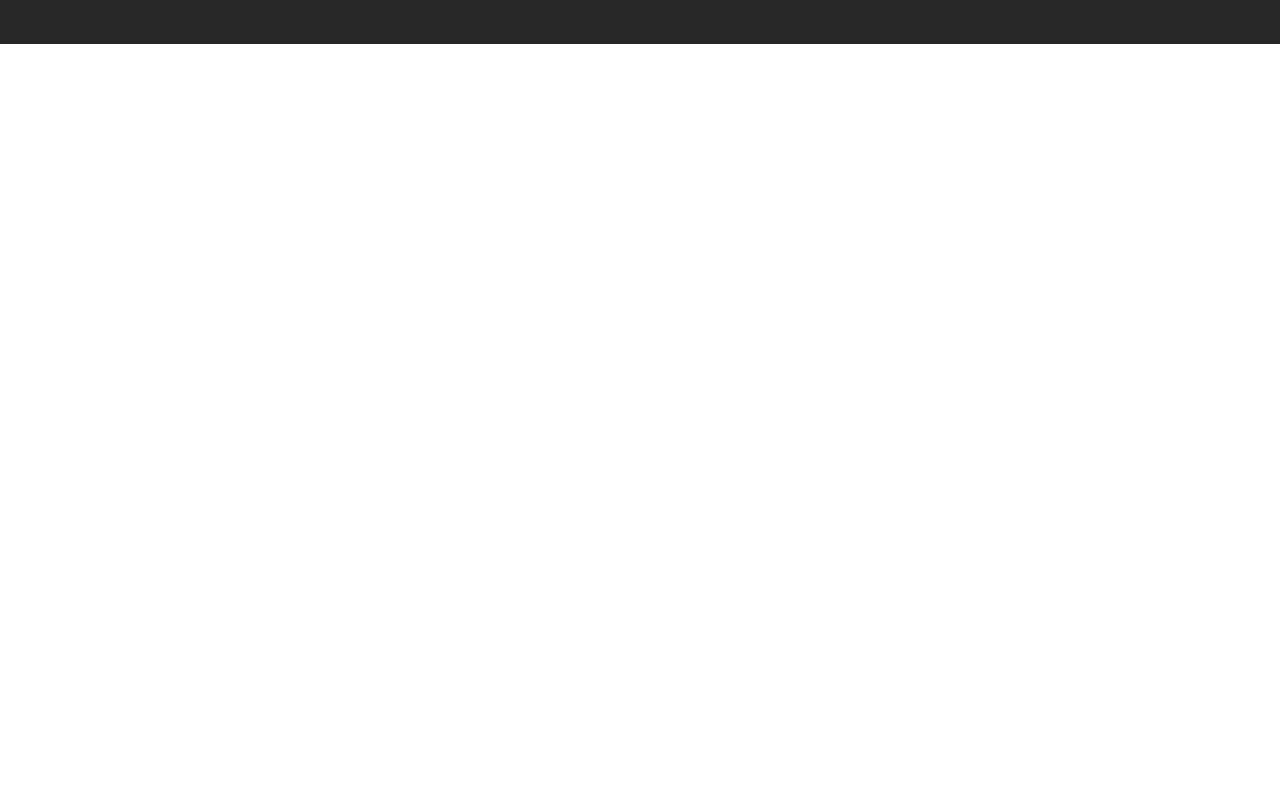
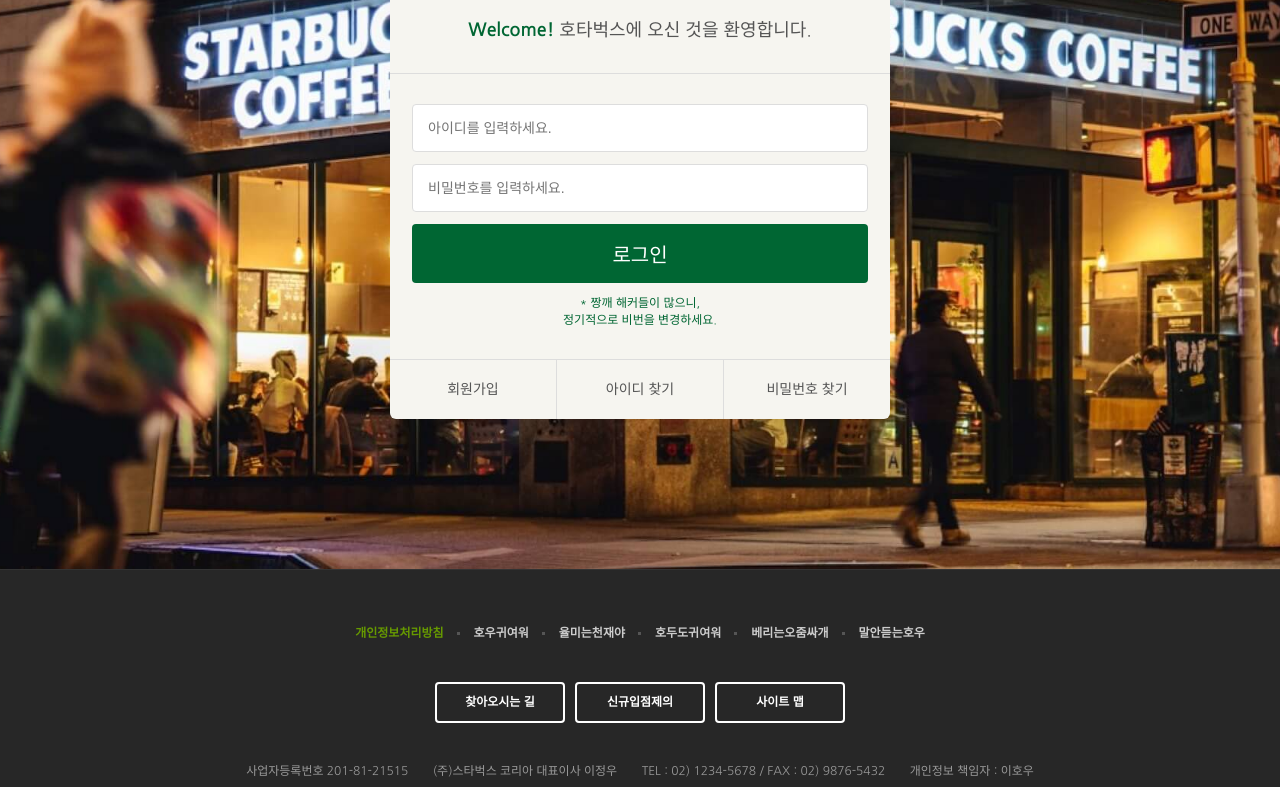
Before and after one commit to howooking/hotarbucks, a plain HTML site: page signin/index.html in a window 1280 px wide. Shown: the part 298-1085 px from the top of the page. Before the commit the page ends 800 px from the top, so only its background shows below. Drawn offline with nearby package versions, Linux system fonts and the light colour scheme.

Commit message:
로그인페이지 추가

```diff
--- /dev/null
+++ b/css/signin.css
@@ -0,0 +1,80 @@
+/* SIGN IN */
+.signin {
+  margin-top: 120px;
+  padding: 100px 0 150px;
+  background-image: url(../images/signin_bg.jpg);
+  background-position: center;
+  background-repeat: no-repeat;
+  background-attachment: fixed;
+  background-size: cover;
+}
+.signin h1 {
+  color: #fff;
+  font-size: 30px;
+  font-weight: 700;
+  text-align: center;
+  margin-bottom: 24px;
+}
+.signin__card {
+  width: 500px;
+  margin: 0 auto;
+  color: #555;
+  border-radius: 6px;
+  background-color: #f6f5f0;
+  box-shadow: 2px 2px 20 px rgba(0,0,0,.3);
+}
+.signin__card h2 {
+  padding: 30px;
+  text-align: center;
+  font-size: 18px;
+  border-bottom: 1px solid #ddd;
+}
+.signin__card h2 strong{
+ font-weight: 700;
+ color: #063;
+}
+.signin__card form {
+  padding: 30px 22px;
+}
+.signin__card form input {
+  width: 100%;
+  margin-bottom: 12px;
+  padding: 15px;
+  border: 1px solid #ddd;
+  border-radius: 4px;
+  outline: none;
+  box-sizing: border-box;
+  font-size: 14px;
+}
+/* 속성선택자 */
+.signin__card form [type="submit"] {
+  background-color: #063;
+  border: none;
+  color: #fff;
+  font-size: 20px;
+  cursor: pointer;
+}
+.signin__card form p {
+  font-size: 12px;
+  color: #063;
+  text-align: center;
+}
+.signin__card .actions {
+  border-top: 1px solid #ddd;
+  display: flex;
+}
+.signin__card .actions a {
+  text-align: center;
+  flex-grow: 1;
+  flex-basis: 0;
+  padding: 20px;
+  color: #555;
+  font-size: 14px;
+  border-right: 1px solid #ddd;
+}
+.signin__card .actions a:last-child {
+  border-right: none;
+}
+.signin__card .actions a:hover {
+  text-decoration: underline;
+}
--- a/signin/index.html
+++ b/signin/index.html
@@ -27,6 +27,7 @@
   <link href="https://fonts.googleapis.com/css2?family=Nanum+Gothic:wght@400;700&display=swap" rel="stylesheet">
   <link href="https://fonts.googleapis.com/icon?family=Material+Icons" rel="stylesheet">
   <link rel="stylesheet" href="../css/common.css" />
+  <link rel="stylesheet" href="../css/signin.css" />
 
   <script defer src="../js/common.js"></script>
 </head>
@@ -363,6 +364,30 @@
     </div>
   </header>
 
+<!-- SIGN IN -->
+  <section class="signin">
+    <h1>로그인</h1>
+    <div class="signin__card">
+      <h2>
+        <strong>Welcome!</strong> 호타벅스에 오신 것을 환영합니다.
+      </h2>
+      <form>
+        <input type="text" placeholder="아이디를 입력하세요." />
+        <input type="password" placeholder="비밀번호를 입력하세요." />
+        <input type="submit" value="로그인" />
+        <p>
+          * 짱깨 해커들이 많으니, <br /> 정기적으로 비번을 변경하세요.
+        </p>
+      </form>
+      <div class="actions">
+        <a href="javascript:void(0)">회원가입</a>
+        <a href="javascript:void(0)">아이디 찾기</a>
+        <a href="javascript:void(0)">비밀번호 찾기</a>
+      </div>
+    </div>
+  </section>
+
+<!-- FOTTER -->
   <footer>
     <div class="inner">
       <ul class="menu">
```
Also changed, not shown: css/main.css (+0 -71 lines).
